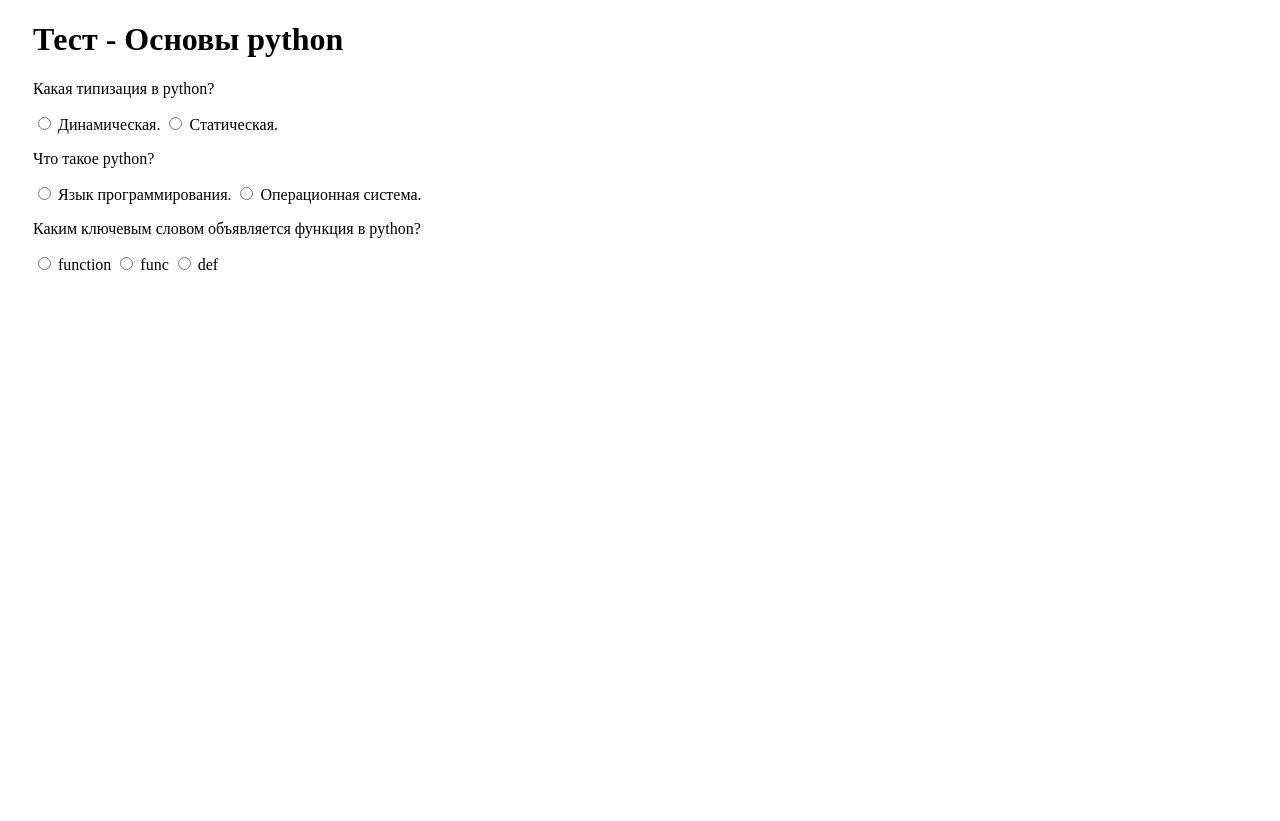
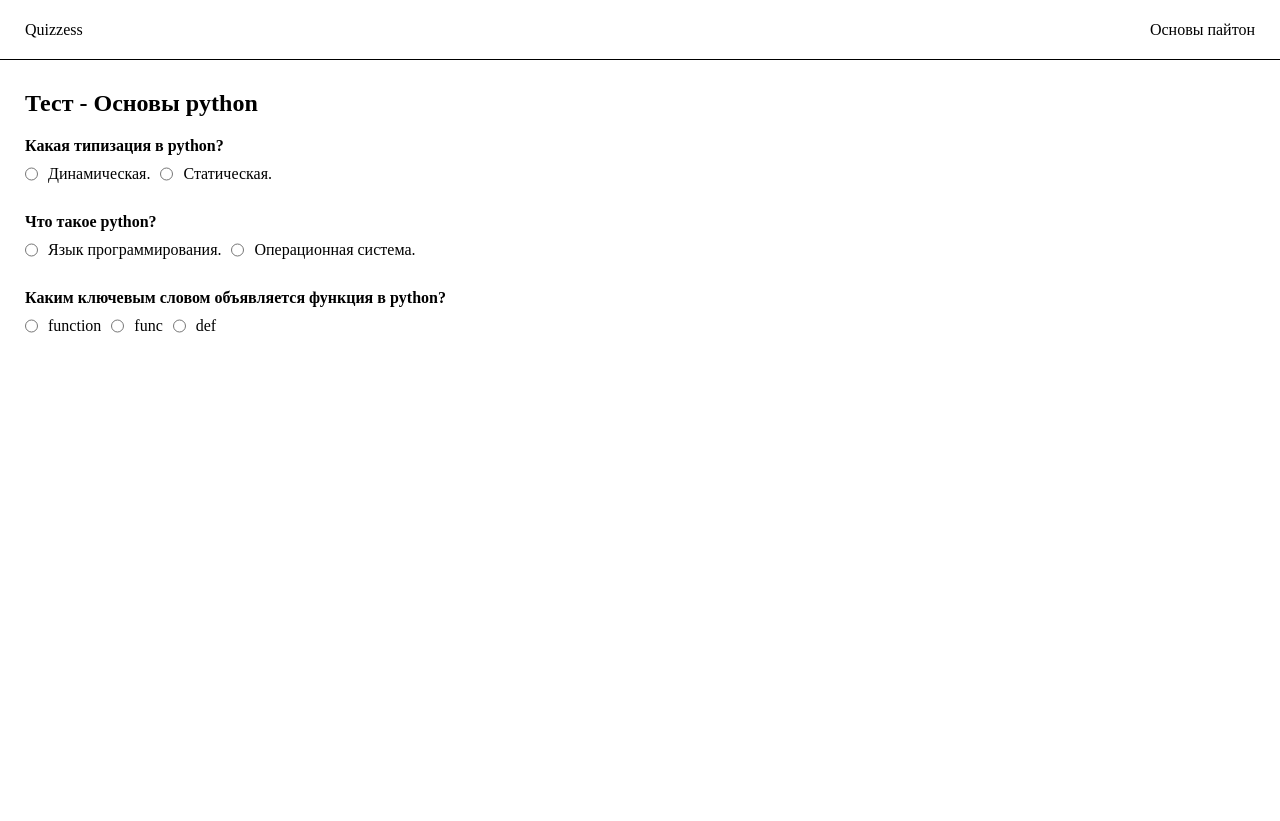
Before and after one commit to aldeevsk/django_test_service, a Django app: page /quiz/osnovy-python in a window 1280 px wide. After the commit the page ends 333 px from the top, so only its background shows below. Run offline with Django 5.2, Linux system fonts and the light colour scheme; data comes from the database, SQL or seed files in the repository.

Commit message:
edit templates

```diff
--- a/app/quizzes/static/css/style.css
+++ b/app/quizzes/static/css/style.css
@@ -1,8 +1,20 @@
+*, ::after, ::before {
+    margin: 0;
+    padding: 0;
+    box-sizing: border-box;
+}
+a {
+    text-decoration: none;
+    color: inherit;
+}
+
 :root {
     --primary: teal;
     --accent: orange;
     --dark: #000;
     --light: #fff;
+
+    font-size: 10px;
 }
 
 html, body {
@@ -10,7 +22,35 @@ html, body {
     height: 100%;
 }
 
+body {
+    font-size: 1.6rem;
+}
+.section {
+    padding: 3rem 0;
+}
 .container {
     width: min(1400px, calc(100vw - 50px));
     margin: 0 auto;
 }
+
+.header {
+    width: 100%;
+    height: 6rem;
+    border-bottom: 1px solid var(--dark);
+}
+.header .container {
+    height: 100%;
+    display: flex;
+    justify-content: space-between;
+    align-items: center;
+}
+.questions .container {
+    display: flex;
+    flex-direction: column;
+    gap: 2rem;
+}
+.answers {
+    padding: 1rem 0;
+    display: flex;
+    gap: 1rem;
+}
--- a/app/quizzes/templates/index.html
+++ b/app/quizzes/templates/index.html
@@ -1,5 +1,9 @@
 {% extends "page.html" %}
 
 {% block main %}
-
+<section class="section">
+    <div class="container">
+        <h1>{{ h1 }}</h1>
+    </div>
+</section>
 {% endblock main %}
--- a/app/quizzes/templates/page.html
+++ b/app/quizzes/templates/page.html
@@ -8,9 +8,14 @@
     <link rel="stylesheet" href="{% static 'css/style.css' %}">
 </head>
 <body>
-    <div class="container">
-        <h1>{{h1}}</h1>
-    </div>
+    <header class="header">
+        <div class="container">
+            <a href="/" class="logo">Quizzess</a>
+            <nav class="nav">
+                <a href="/quiz/osnovy-python" class="nav__link">Основы пайтон</a>
+            </nav>
+        </div>
+    </header>
     <main>
         {% block main %}
         {% endblock main %}
--- a/app/quizzes/templates/quiz.html
+++ b/app/quizzes/templates/quiz.html
@@ -1,14 +1,19 @@
 {% extends "page.html" %}
 {% block main %}
-<div class="qustions">
-    <div class="container">
+<section class="section questions">
+    <form class="container">
+        <h1>{{ h1 }}</h1>
         {% for question in questions %}
-        <p class="">{{ question.text }}</p>
-            {% for answer in question.answers %}
-                <input type="radio" name="question-{{question.pk}}" id="question-{{question.pk}}-{{answer.pk}}">
-                <label for="question-{{question.pk}}-{{answer.pk}}">{{ answer }}</label>
-            {% endfor %}
+        <div class="questions__list">
+            <h4 class="question__title">{{ question.text }}</h4>
+            <div class="answers">
+                {% for answer in question.answers %}
+                    <input type="radio" name="question-{{question.pk}}" id="question-{{question.pk}}-{{answer.pk}}">
+                    <label for="question-{{question.pk}}-{{answer.pk}}">{{ answer }}</label>
+                {% endfor %}
+            </div>
+        </div>
         {% endfor %}
-    </div>
-</div>
+    </form>
+</section>
 {% endblock main %}
```
